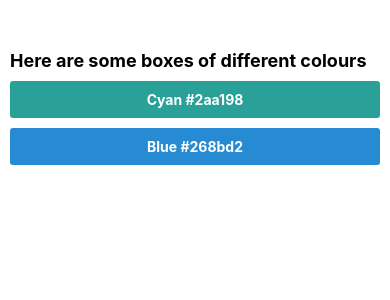
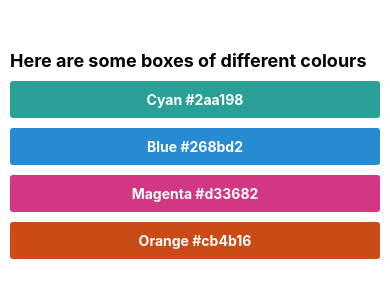
Before and after one commit to VedanthB/AwesomeProject, a React Native app: screen / in a window 390 px wide. Shown: the top 300 px of the page. Built offline with nearby package versions, Linux system fonts and the light colour scheme.

Commit message:
[FEAT]: Components

```diff
--- a/App.js
+++ b/App.js
@@ -1,5 +1,6 @@
 import React from "react";
 import { View, Text, SafeAreaView, StyleSheet } from "react-native";
+import ColorBox from "./components/ColorBox";
 
 const App = () => {
   return (
@@ -8,12 +9,13 @@
         <Text style={styles.heading}>
           Here are some boxes of different colours
         </Text>
-        <View style={[styles.box, styles.cyan]}>
-          <Text style={styles.text}>Cyan #2aa198</Text>
-        </View>
-        <View style={[styles.box, styles.blue]}>
-          <Text style={styles.text}>Blue #268bd2</Text>
-        </View>
+        <ColorBox hexCode="#2aa198" colorName="Cyan" />
+
+        <ColorBox hexCode="#268bd2" colorName="Blue" />
+
+        <ColorBox hexCode="#d33682" colorName="Magenta" />
+
+        <ColorBox hexCode="#cb4b16" colorName="Orange" />
       </View>
     </SafeAreaView>
   );
--- /dev/null
+++ b/components/ColorBox.js
@@ -0,0 +1,32 @@
+import React from "react";
+import { View, Text, StyleSheet } from "react-native";
+
+const ColorBox = (props) => {
+  const colorStyle = {
+    backgroundColor: props.hexCode,
+  };
+
+  return (
+    <View style={[styles.box, colorStyle]}>
+      <Text style={styles.text}>
+        {props.colorName} {props.hexCode}
+      </Text>
+    </View>
+  );
+};
+
+const styles = StyleSheet.create({
+  box: {
+    padding: 10,
+    borderRadius: 3,
+    justifyContent: "center",
+    alignItems: "center",
+    marginBottom: 10,
+  },
+  text: {
+    fontWeight: "bold",
+    color: "white",
+  },
+});
+
+export default ColorBox;
```
